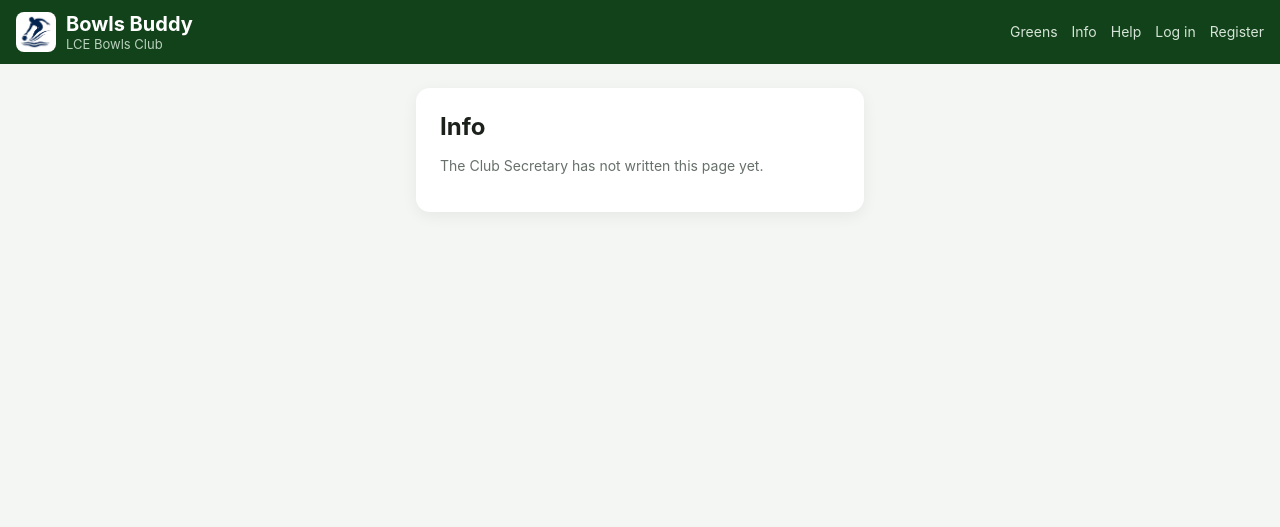
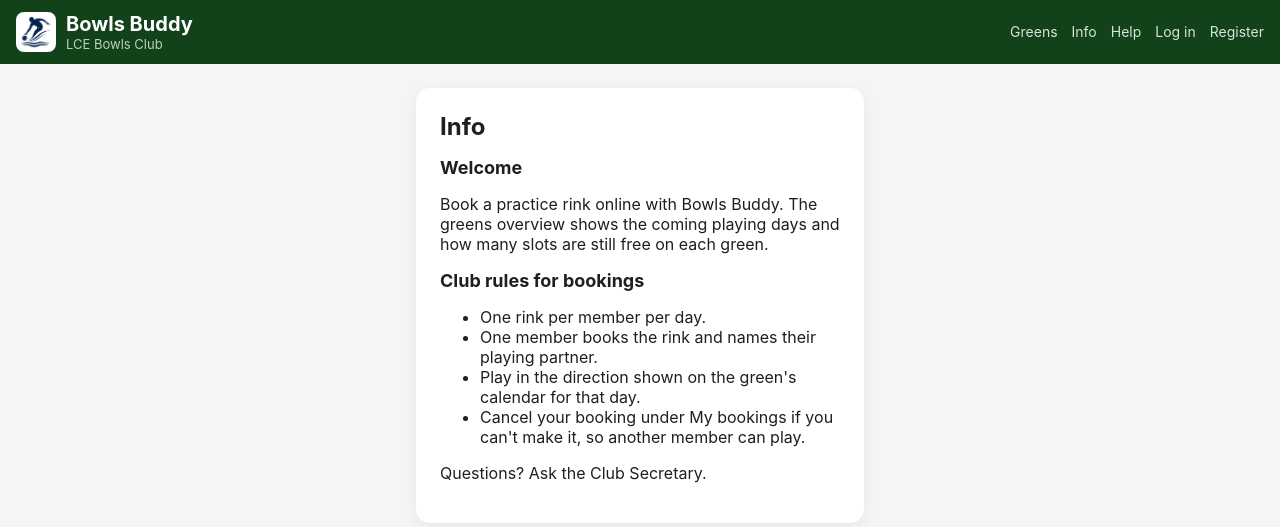
Before and after one commit to DawiePieterse/bowlsbuddy-app, a Laravel app: page /info in a window 1280 px wide. Shown: the top 527 px of the page. Run offline with Laravel 12, Linux system fonts and the light colour scheme; data comes from the database, SQL or seed files in the repository; parts of the project's set-up code (start-up, migrations or seed data) failed here and were passed over; some libraries are stand-ins or nearby versions.

Commit message:
Show the standard Info and Help text in the settings editors
The editors used to start empty while members saw built-in text. The
standard text now lives in one place (StandardTexts), fills the Info
and Help editors until the club saves its own, and comes back when an
editor is cleared. Info gets a real standard text (welcome and the
club's booking rules) instead of a 'not written yet' note.

Co-Authored-By: Claude Opus 5.5 <noreply@anthropic.com>
Claude-Session: https://claude.ai/code/session_01U3vgrP47MBpkSQ8JuwdHK6

```diff
--- a/app/Filament/Pages/SiteSettings.php
+++ b/app/Filament/Pages/SiteSettings.php
@@ -6,6 +6,7 @@ use App\Models\User;
 use App\Support\ClubDocuments;
 use App\Support\ClubLogo;
 use App\Support\Settings;
+use App\Support\StandardTexts;
 use BackedEnum;
 use Filament\Actions\Action;
 use Filament\Forms\Components\CheckboxList;
@@ -82,6 +83,8 @@ class SiteSettings extends Page
         }
 
         $data['playing_days'] = self::playingDays($settings);
+        $data['info'] = StandardTexts::for('info');
+        $data['help'] = StandardTexts::for('help');
 
         if (($logo = ClubLogo::path()) !== null) {
             $data['logo'] = [basename($logo)];
@@ -124,12 +127,13 @@ class SiteSettings extends Page
                 Tab::make('Documents')->schema([
                     Section::make('Info page')->description('The text on the Info page, and an optional PDF members can open from it.')->schema([
                         RichEditor::make('info')->label('Info page text')
+                            ->helperText('Clear the text to go back to the standard text.')
                             ->toolbarButtons(['bold', 'italic', 'link', 'bulletList', 'orderedList', 'h2', 'h3']),
                         self::pdfUpload('info', 'Info sheet (PDF)'),
                     ]),
                     Section::make('Help page')->description('The text on the Help page, and an optional PDF members can open from it.')->schema([
                         RichEditor::make('help')->label('Help page text')
-                            ->helperText('Leave empty for the built-in guide.')
+                            ->helperText('Clear the text to go back to the standard text.')
                             ->toolbarButtons(['bold', 'italic', 'link', 'bulletList', 'orderedList', 'h2', 'h3']),
                         self::pdfUpload('help', 'Help guide (PDF)'),
                     ]),
--- /dev/null
+++ b/app/Support/StandardTexts.php
@@ -0,0 +1,44 @@
+<?php
+
+namespace App\Support;
+
+/**
+ * The standard Info and Help page text: what members see until the Secretary writes their own,
+ * and what the Settings editors start from. Clearing an editor brings the standard text back.
+ */
+class StandardTexts
+{
+    public const INFO = <<<'HTML'
+        <h2>Welcome</h2>
+        <p>Book a practice rink online with Bowls Buddy. The greens overview shows the coming playing days and how many slots are still free on each green.</p>
+        <h2>Club rules for bookings</h2>
+        <ul>
+        <li>One rink per member per day.</li>
+        <li>One member books the rink and names their playing partner.</li>
+        <li>Play in the direction shown on the green's calendar for that day.</li>
+        <li>Cancel your booking under My bookings if you can't make it, so another member can play.</li>
+        </ul>
+        <p>Questions? Ask the Club Secretary.</p>
+        HTML;
+
+    public const HELP = <<<'HTML'
+        <h2>How to book</h2>
+        <p>Pick a day and green on the greens overview, tap a free slot, choose 1 or 2 players and confirm. One rink per member per day.</p>
+        <h2>How to cancel</h2>
+        <p>Under My bookings, up to the cancel cut-off shown when you book.</p>
+        <h2>Forgot your password?</h2>
+        <p>Ask the Club Secretary to set a temporary one for you.</p>
+        HTML;
+
+    /** The club's own text for 'info' or 'help', or the standard text when none is saved. */
+    public static function for(string $page): string
+    {
+        $saved = app(Settings::class)->get('service.'.$page);
+
+        if (filled(trim(strip_tags((string) $saved)))) {
+            return (string) $saved;
+        }
+
+        return $page === 'help' ? self::HELP : self::INFO;
+    }
+}
--- a/resources/views/pages/info.blade.php
+++ b/resources/views/pages/info.blade.php
@@ -3,11 +3,7 @@
 @section('content')
     <div class="card">
         <h1>Info</h1>
-        @if ($text = app(\App\Support\Settings::class)->get('service.info'))
-            {!! $text !!}
-        @elseif (! \App\Support\ClubDocuments::exists('info'))
-            <p class="muted">The Club Secretary has not written this page yet.</p>
-        @endif
+        {!! \App\Support\StandardTexts::for('info') !!}
         @if (\App\Support\ClubDocuments::exists('info'))
             <a class="button subtle" href="{{ route('documents.show', 'info') }}" target="_blank">Open the info sheet (PDF)</a>
         @endif
```
Also changed, not shown: resources/views/pages/help.blade.php (+1 -12 lines), tests/Feature/DocumentsTest.php (+15 -0 lines), tests/Feature/PagesTest.php (+6 -2 lines).
